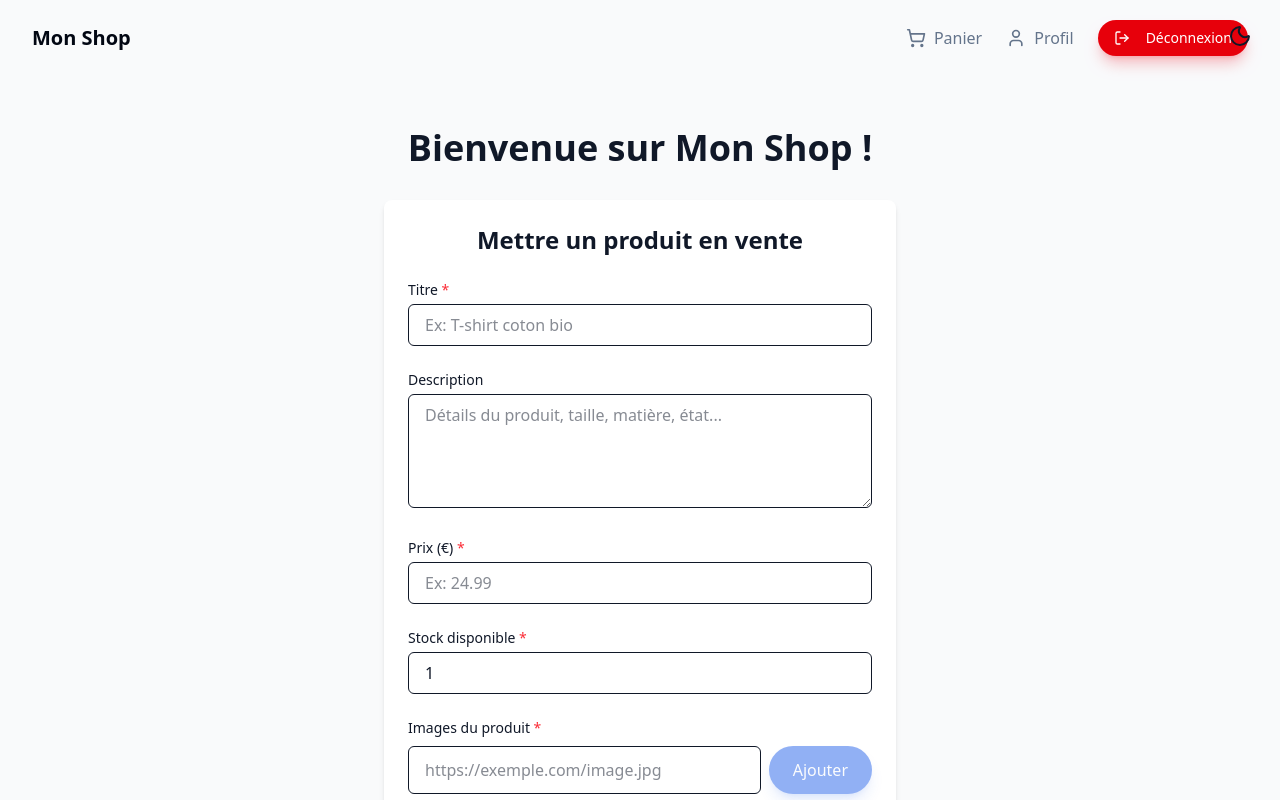
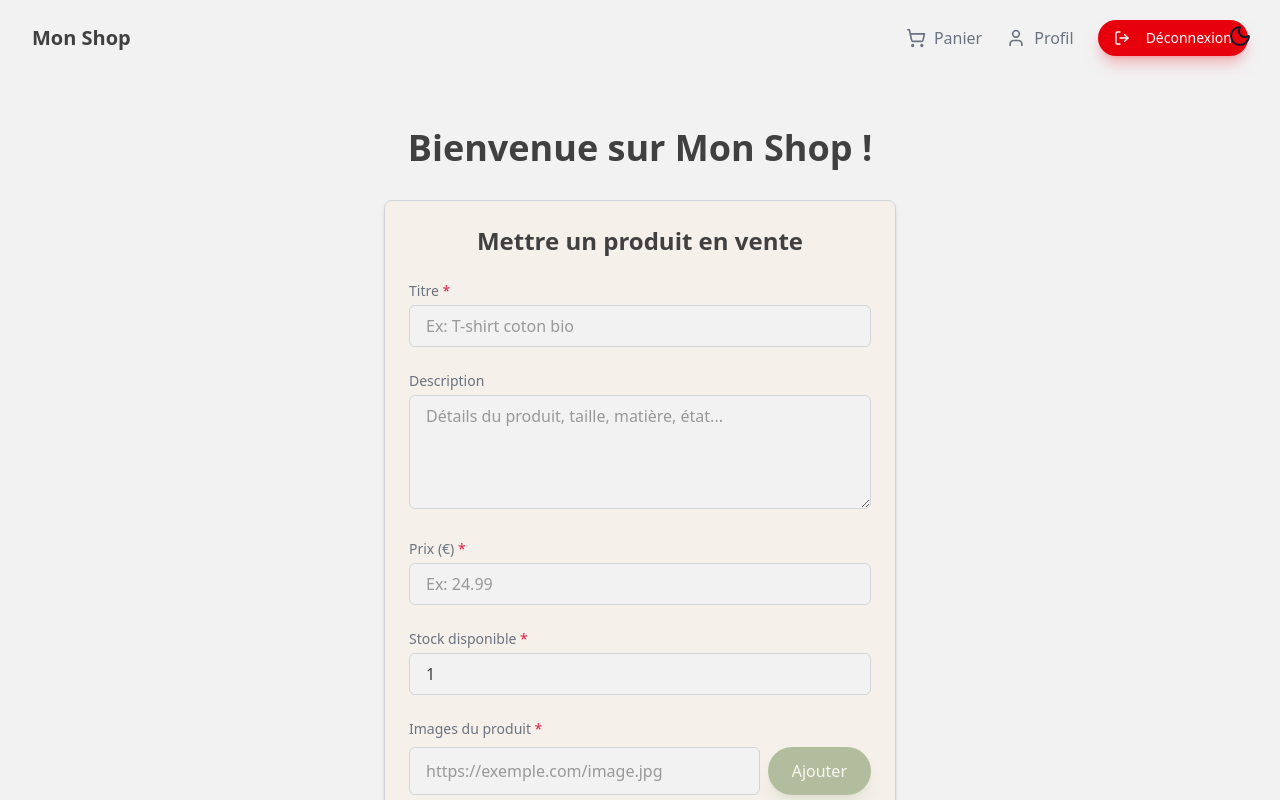
Before and after one commit to MateoOff/E-comProjet, a React app in the folder frontend/: page /sell in a window 1280 px wide. Shown: the top 800 px of the page. Built offline with nearby package versions, Linux system fonts and the light colour scheme; sample sign-in values are in the browser's storage; the HTML template or start-up script is replaced by a standard one.

Commit message:
Utilisations des couleurs dans les diverse pages

```diff
--- a/frontend/src/App.jsx
+++ b/frontend/src/App.jsx
@@ -73,7 +73,7 @@ function AppContent() {
   };
 
   return (
-    <div className="min-h-screen bg-gray-50 dark:bg-gray-950 text-gray-900 dark:text-gray-100">
+    <div className="min-h-screen bg-background text-foreground">
       <Navbar isAuthenticated={isAuthenticated} onLogout={handleLogout} />
 
       <main className="pt-20">
--- a/frontend/src/components/Button.jsx
+++ b/frontend/src/components/Button.jsx
@@ -16,7 +16,7 @@ export const Button = ({
     outline:
       "border border-input bg-transparent hover:bg-accent hover:text-accent-foreground",
     primary:
-      "bg-blue-600 text-primary-foreground hover:bg-blue-600/75 shadow-lg shadow-primary/25",
+      "bg-primary text-white hover:bg-primary/75 shadow-lg shadow-primary/25",
   };
 
   const sizeClasses = {
--- a/frontend/src/components/FormProduct.jsx
+++ b/frontend/src/components/FormProduct.jsx
@@ -1,23 +1,21 @@
 // src/components/FormProduct.jsx
 import { useState } from "react";
-import { Button } from "./Button"; // adapte le chemin si besoin
-import api from "../lib/api"; // ← IMPORTANT : utilise ton instance axios
+import { Button } from "./Button";
+import api from "../lib/api";
 
 export const FormProduct = () => {
   const [title, setTitle] = useState("");
   const [description, setDescription] = useState("");
   const [price, setPrice] = useState("");
-  const [images, setImages] = useState([]); // tableau des URLs ajoutées
-  const [currentImageUrl, setCurrentImageUrl] = useState(""); // champ temporaire
+  const [stock, setStock] = useState("1");
+  const [images, setImages] = useState([]);
+  const [currentImageUrl, setCurrentImageUrl] = useState("");
   const [error, setError] = useState("");
   const [loading, setLoading] = useState(false);
-  const [stock, setStock] = useState("1");
 
-  // Ajouter l'URL courante au tableau
   const addImage = () => {
     const trimmedUrl = currentImageUrl.trim();
     if (trimmedUrl) {
-      // Optionnel : vérification basique d'URL (tu peux améliorer avec regex)
       if (!trimmedUrl.startsWith("http")) {
         setError("L'URL doit commencer par http:// ou https://");
         return;
@@ -27,7 +25,6 @@ export const FormProduct = () => {
     }
   };
 
-  // Supprimer une URL
   const removeImage = (index) => {
     setImages(images.filter((_, i) => i !== index));
   };
@@ -37,9 +34,8 @@ export const FormProduct = () => {
     setError("");
     setLoading(true);
 
-    // Validation
-    if (!title.trim() || !price) {
-      setError("Le titre et le prix sont obligatoires");
+    if (!title.trim() || !price || !stock) {
+      setError("Le titre, le prix et le stock sont obligatoires");
       setLoading(false);
       return;
     }
@@ -66,23 +62,22 @@ export const FormProduct = () => {
     }
 
     try {
-      // Utilisation de api (axios) → refresh token automatique si 401
-      const response = await api.post("/products", {
+      await api.post("/products", {
         title: title.trim(),
         description: description.trim() || undefined,
         price: priceNum,
         stock: stockNum,
-        images, // tableau complet envoyé directement
+        images,
       });
 
       alert("Produit ajouté avec succès !");
       setTitle("");
       setDescription("");
       setPrice("");
+      setStock("1");
       setImages([]);
       setCurrentImageUrl("");
     } catch (err) {
-      // Erreur gérée par l'interceptor axios + message clair
       setError(
         err.response?.data?.error ||
           err.message ||
@@ -94,49 +89,51 @@ export const FormProduct = () => {
   };
 
   return (
-    <div className="max-w-lg mx-auto p-6 bg-white dark:bg-gray-800 rounded-lg shadow-md">
-      <h2 className="text-2xl font-bold mb-6 text-center">
+    <div className="max-w-lg mx-auto p-6 bg-card rounded-lg shadow-md border border-border">
+      <h2 className="text-2xl font-bold mb-6 text-center text-foreground">
         Mettre un produit en vente
       </h2>
 
       <form onSubmit={handleSubmit} className="space-y-6">
         {error && (
-          <div className="bg-red-100 border border-red-400 text-red-700 px-4 py-3 rounded">
+          <div className="bg-destructive/10 border border-destructive text-destructive px-4 py-3 rounded">
             {error}
           </div>
         )}
 
         {/* Titre */}
         <div>
-          <label className="block text-sm font-medium mb-1">
-            Titre <span className="text-red-500">*</span>
+          <label className="block text-sm font-medium mb-1 text-muted-foreground">
+            Titre <span className="text-destructive">*</span>
           </label>
           <input
             type="text"
             value={title}
             onChange={(e) => setTitle(e.target.value)}
             required
-            className="w-full px-4 py-2 border rounded-md focus:outline-none focus:ring-2 focus:ring-blue-500 dark:bg-gray-700 dark:border-gray-600 dark:text-white"
+            className="w-full px-4 py-2 border border-border rounded-md bg-background text-foreground focus:outline-none focus:ring-2 focus:ring-primary"
             placeholder="Ex: T-shirt coton bio"
           />
         </div>
 
         {/* Description */}
         <div>
-          <label className="block text-sm font-medium mb-1">Description</label>
+          <label className="block text-sm font-medium mb-1 text-muted-foreground">
+            Description
+          </label>
           <textarea
             value={description}
             onChange={(e) => setDescription(e.target.value)}
             rows={4}
-            className="w-full px-4 py-2 border rounded-md focus:outline-none focus:ring-2 focus:ring-blue-500 dark:bg-gray-700 dark:border-gray-600 dark:text-white"
+            className="w-full px-4 py-2 border border-border rounded-md bg-background text-foreground focus:outline-none focus:ring-2 focus:ring-primary"
             placeholder="Détails du produit, taille, matière, état..."
           />
         </div>
 
         {/* Prix */}
         <div>
-          <label className="block text-sm font-medium mb-1">
-            Prix (€) <span className="text-red-500">*</span>
+          <label className="block text-sm font-medium mb-1 text-muted-foreground">
+            Prix (€) <span className="text-destructive">*</span>
           </label>
           <input
             type="number"
@@ -145,15 +142,15 @@ export const FormProduct = () => {
             value={price}
             onChange={(e) => setPrice(e.target.value)}
             required
-            className="w-full px-4 py-2 border rounded-md focus:outline-none focus:ring-2 focus:ring-blue-500 dark:bg-gray-700 dark:border-gray-600 dark:text-white"
+            className="w-full px-4 py-2 border border-border rounded-md bg-background text-foreground focus:outline-none focus:ring-2 focus:ring-primary"
             placeholder="Ex: 24.99"
           />
         </div>
 
         {/* Stock */}
         <div>
-          <label className="block text-sm font-medium mb-1">
-            Stock disponible <span className="text-red-500">*</span>
+          <label className="block text-sm font-medium mb-1 text-muted-foreground">
+            Stock disponible <span className="text-destructive">*</span>
           </label>
           <input
             type="number"
@@ -161,49 +158,49 @@ export const FormProduct = () => {
             value={stock}
             onChange={(e) => setStock(e.target.value)}
             required
-            className="w-full px-4 py-2 border rounded-md focus:outline-none focus:ring-2 focus:ring-blue-500 dark:bg-gray-700 dark:border-gray-600 dark:text-white"
+            className="w-full px-4 py-2 border border-border rounded-md bg-background text-foreground focus:outline-none focus:ring-2 focus:ring-primary"
             placeholder="Ex: 10 (unités disponibles)"
           />
         </div>
 
         {/* Images multiples */}
         <div>
-          <label className="block text-sm font-medium mb-2">
-            Images du produit <span className="text-red-500">*</span>
+          <label className="block text-sm font-medium mb-2 text-muted-foreground">
+            Images du produit <span className="text-destructive">*</span>
           </label>
 
-          {/* Input + bouton Ajouter */}
           <div className="flex gap-2 mb-3">
             <input
               type="url"
               value={currentImageUrl}
               onChange={(e) => setCurrentImageUrl(e.target.value)}
-              className="flex-1 px-4 py-2 border rounded-md focus:outline-none focus:ring-2 focus:ring-blue-500 dark:bg-gray-700 dark:border-gray-600 dark:text-white"
+              className="flex-1 px-4 py-2 border border-border rounded-md bg-background text-foreground focus:outline-none focus:ring-2 focus:ring-primary"
               placeholder="https://exemple.com/image.jpg"
             />
             <Button
               type="button"
               onClick={addImage}
-              variant="secondary"
+              variant="primary"
               disabled={!currentImageUrl.trim()}
             >
               Ajouter
             </Button>
           </div>
 
-          {/* Liste des URLs ajoutées */}
           {images.length > 0 ? (
             <div className="space-y-2 mb-4 max-h-40 overflow-y-auto">
               {images.map((url, index) => (
                 <div
                   key={index}
-                  className="flex items-center justify-between bg-gray-100 dark:bg-gray-700 p-3 rounded-md text-sm group"
+                  className="flex items-center justify-between bg-muted p-3 rounded-md text-sm border border-border"
                 >
-                  <span className="truncate flex-1 mr-4 break-all">{url}</span>
+                  <span className="truncate flex-1 mr-4 break-all text-foreground">
+                    {url}
+                  </span>
                   <button
                     type="button"
                     onClick={() => removeImage(index)}
-                    className="text-red-600 hover:text-red-800 dark:text-red-400 dark:hover:text-red-300 font-medium opacity-70 group-hover:opacity-100 transition-opacity"
+                    className="text-destructive hover:text-destructive/80 font-medium transition-colors"
                   >
                     Supprimer
                   </button>
@@ -211,7 +208,7 @@ export const FormProduct = () => {
               ))}
             </div>
           ) : (
-            <p className="text-sm text-gray-500 dark:text-gray-400 italic">
+            <p className="text-sm text-muted-foreground italic">
               Ajoutez au moins une image pour continuer
             </p>
           )}
--- a/frontend/src/components/ThemeToggle.jsx
+++ b/frontend/src/components/ThemeToggle.jsx
@@ -1,7 +1,7 @@
 // src/components/ThemeToggle.jsx
 import { Sun, Moon } from "lucide-react";
 import { useState, useEffect } from "react";
-import { cn } from "../lib/utils"; // si tu as shadcn/ui ou tailwind-merge
+import { cn } from "../lib/utils";
 
 export const ThemeToggle = ({ className }) => {
   const [isDarkMode, setIsDarkMode] = useState(() => {
@@ -31,7 +31,7 @@ export const ThemeToggle = ({ className }) => {
       onClick={toggleTheme}
       className={cn(
         "p-2 rounded-full transition-colors duration-300",
-        "hover:bg-gray-200 dark:hover:bg-gray-700",
+        "hover:bg-gray-200 dark:hover:bg-gray-300",
         "focus:outline-none ",
         "fixed top-4 right-5 z-50 max-sm:hidden",
         className,
@@ -41,7 +41,7 @@ export const ThemeToggle = ({ className }) => {
       {isDarkMode ? (
         <Sun className="h-6 w-6 text-yellow-400" />
       ) : (
-        <Moon className="h-6 w-6 text-gray-900 dark:text-gray-100" />
+        <Moon className="h-6 w-6 text-gray-900 " />
       )}
     </button>
   );
--- a/frontend/src/index.css
+++ b/frontend/src/index.css
@@ -1,49 +1,50 @@
 @import "tailwindcss";
+
 @theme {
-  --color-background: hsl(var(--background));
-  --color-foreground: hsl(var(--foreground));
-  --color-card: hsl(var(--card));
-  --color-primary: hsl(var(--primary));
-  --color-primary-foreground: hsl(var(--primary-foreground));
-  --color-muted: hsl(var(--muted));
-  --color-muted-foreground: hsl(var(--muted-foreground));
-  --color-border: hsl(var(--border));
-  --color-destructive: hsl(var(--destructive));
-  --color-destructive-foreground: hsl(var(--destructive-foreground));
+  --color-background: var(--background);
+  --color-foreground: var(--foreground);
+  --color-card: var(--card);
+  --color-subcard: var(--subcard);
+  --color-primary: var(--primary);
+  --color-primary-foreground: var(--primary-foreground);
+  --color-muted: var(--muted);
+  --color-muted-foreground: var(--muted-foreground);
+  --color-border: var(--border);
+  --color-border-subcard: var(--border-subcard);
+  --color-destructive: var(--destructive);
+  --color-destructive-foreground: var(--destructive-foreground);
+  --radius: 0.75rem;
+}
 
-  --radius: 0.75rem;
-
-  --animate-float: float 6s ease-in-out infinite;
-  --animate-pulse-subtle: pulse-subtle 4s ease-in-out infinite;
-  --animate-fade-in: fade-in 0.7s ease-out forwards;
-}
 @layer base {
   :root {
-    --background: 0 0% 98%; /* bg-gray-50 */
-    --foreground: 222 84% 4.1%; /* text-gray-900 */
-    --muted: 210 40% 96.1%; /* gris très clair pour hover */
-    --muted-foreground: 215.4 16.3% 46.9%; /* gris moyen */
-    --card: 0 0% 100%; /* bg-white */
-    --card-foreground: 222.2 84% 4.1%;
-    --border: 214.3 31.8% 91.4%; /* border-gray-200 */
-    --primary: 221.2 83.2% 53.3%; /* blue-600 */
-    --primary-foreground: 210 40% 98%;
-    --destructive: 0 84.2% 60.2%; /* red-600 */
-    --destructive-foreground: 210 40% 98%;
+    --background: #f2f2f2; /* fond principal gris clair doux */
+    --foreground: #404040; /* texte principal gris foncé */
+    --card: #f5f0ea; /* cartes beige/sable chaleureux */
+    --subcard: #d0b89a; /* ← beau marron clair chaleureux, doux et élégant */
+    --primary: #6f8c51; /* vert olive principal */
+    --primary-foreground: #ffffff; /* texte blanc sur vert */
+    --muted: #e5e7eb; /* hover gris très clair */
+    --muted-foreground: #6b7280; /* gris moyen pour secondary text */
+    --border: #d1d5db; /* bordures gris clair */
+    --border-subcard: #b89a7a;
+    --destructive: #e11d48; /* rose-rouge vif pour danger */
+    --destructive-foreground: #ffffff;
   }
 
   .dark {
-    --background: 222.2 84% 4.1%; /* dark:bg-gray-950 */
-    --foreground: 210 40% 98%; /* dark:text-gray-100 */
-    --muted: 217.2 32.6% 17.5%; /* gris foncé */
-    --muted-foreground: 215 20.2% 65.1%;
-    --card: 222.2 84% 8.2%; /* dark:bg-gray-900/90 */
-    --card-foreground: 210 40% 98%;
-    --border: 217.2 32.6% 17.5%; /* dark:border-gray-800 */
-    --primary: 217.2 91.2% 59.8%; /* blue-500 un peu plus clair en dark */
-    --primary-foreground: 222.2 47.4% 11.2%;
-    --destructive: 0 62.8% 30.6%; /* rouge sombre */
-    --destructive-foreground: 210 40% 98%;
+    --background: #111827; /* slate-950 profond */
+    --foreground: #e2e8f0; /* texte gris clair */
+    --card: #1e293b; /* slate-800 pour cartes */
+    --subcard: #2d3748; /* ← version dark de marron clair : gris-anthracite profond */
+    --primary: #70b000; /* lime-500 plus lumineux en dark */
+    --primary-foreground: #ffffff;
+    --muted: #334155; /* slate-700 muted */
+    --muted-foreground: #94a3b8;
+    --border: #475569; /* slate-600 */
+    --border-subcard: #475569;
+    --destructive: #f43f5e; /* rose-500 vif en dark */
+    --destructive-foreground: #ffffff;
   }
 
   body {
```
Also changed, not shown: frontend/src/components/Products.jsx (+28 -27 lines), frontend/src/pages/Cart.jsx (+52 -31 lines), frontend/src/pages/ProductDetail.jsx (+34 -33 lines), frontend/src/pages/Profile.jsx (+53 -30 lines).
